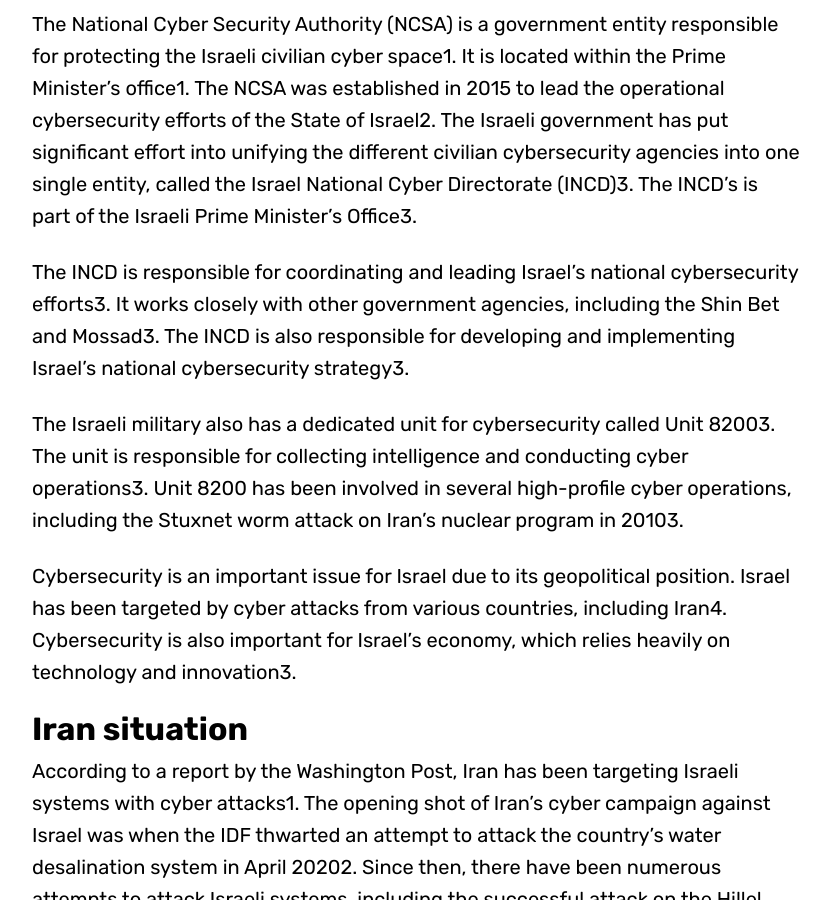
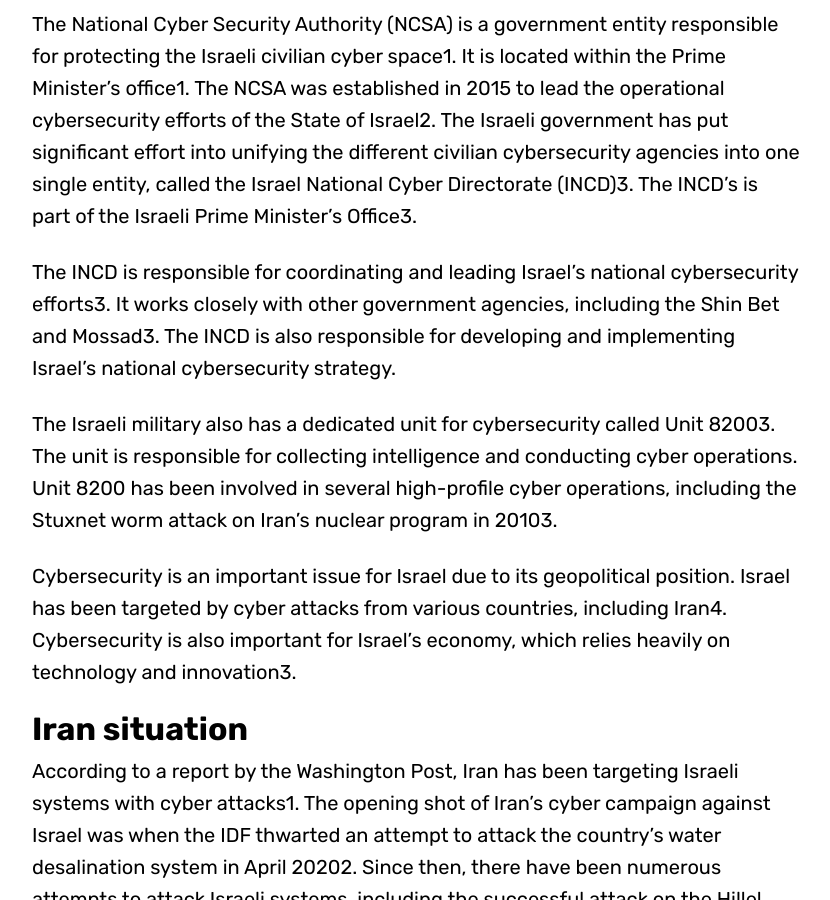
Before and after one commit to blitz0p3rations/blitz0p3rations.github.io, a Jekyll site: the page built from _posts/2019-12-28-Israel-and-Iran-Conflict.md, in a window 1280 px wide and 900 px high, scrolled down 5289 px. Shown: the whole window, without its empty margins (224-1054 px from the left). Built offline with Jekyll 4.4.1, drawn with Linux system fonts in a browser that asks for light colours; some web fonts are replaced.

Commit message:
Update 2019-12-28-Israel-and-Iran-Conflict.md

```diff
--- a/_posts/2019-12-28-Israel-and-Iran-Conflict.md
+++ b/_posts/2019-12-28-Israel-and-Iran-Conflict.md
@@ -69,9 +69,9 @@
 
 The National Cyber Security Authority (NCSA) is a government entity responsible for protecting the Israeli civilian cyber space1. It is located within the Prime Minister’s office1. The NCSA was established in 2015 to lead the operational cybersecurity efforts of the State of Israel2. The Israeli government has put significant effort into unifying the different civilian cybersecurity agencies into one single entity, called the Israel National Cyber Directorate (INCD)3. The INCD’s is part of the Israeli Prime Minister’s Office3.
 
-The INCD is responsible for coordinating and leading Israel’s national cybersecurity efforts3. It works closely with other government agencies, including the Shin Bet and Mossad3. The INCD is also responsible for developing and implementing Israel’s national cybersecurity strategy3.
+The INCD is responsible for coordinating and leading Israel’s national cybersecurity efforts3. It works closely with other government agencies, including the Shin Bet and Mossad3. The INCD is also responsible for developing and implementing Israel’s national cybersecurity strategy.
 
-The Israeli military also has a dedicated unit for cybersecurity called Unit 82003. The unit is responsible for collecting intelligence and conducting cyber operations3. Unit 8200 has been involved in several high-profile cyber operations, including the Stuxnet worm attack on Iran’s nuclear program in 20103.
+The Israeli military also has a dedicated unit for cybersecurity called Unit 82003. The unit is responsible for collecting intelligence and conducting cyber operations. Unit 8200 has been involved in several high-profile cyber operations, including the Stuxnet worm attack on Iran’s nuclear program in 20103.
 
 Cybersecurity is an important issue for Israel due to its geopolitical position. Israel has been targeted by cyber attacks from various countries, including Iran4. Cybersecurity is also important for Israel’s economy, which relies heavily on technology and innovation3.
 
```
